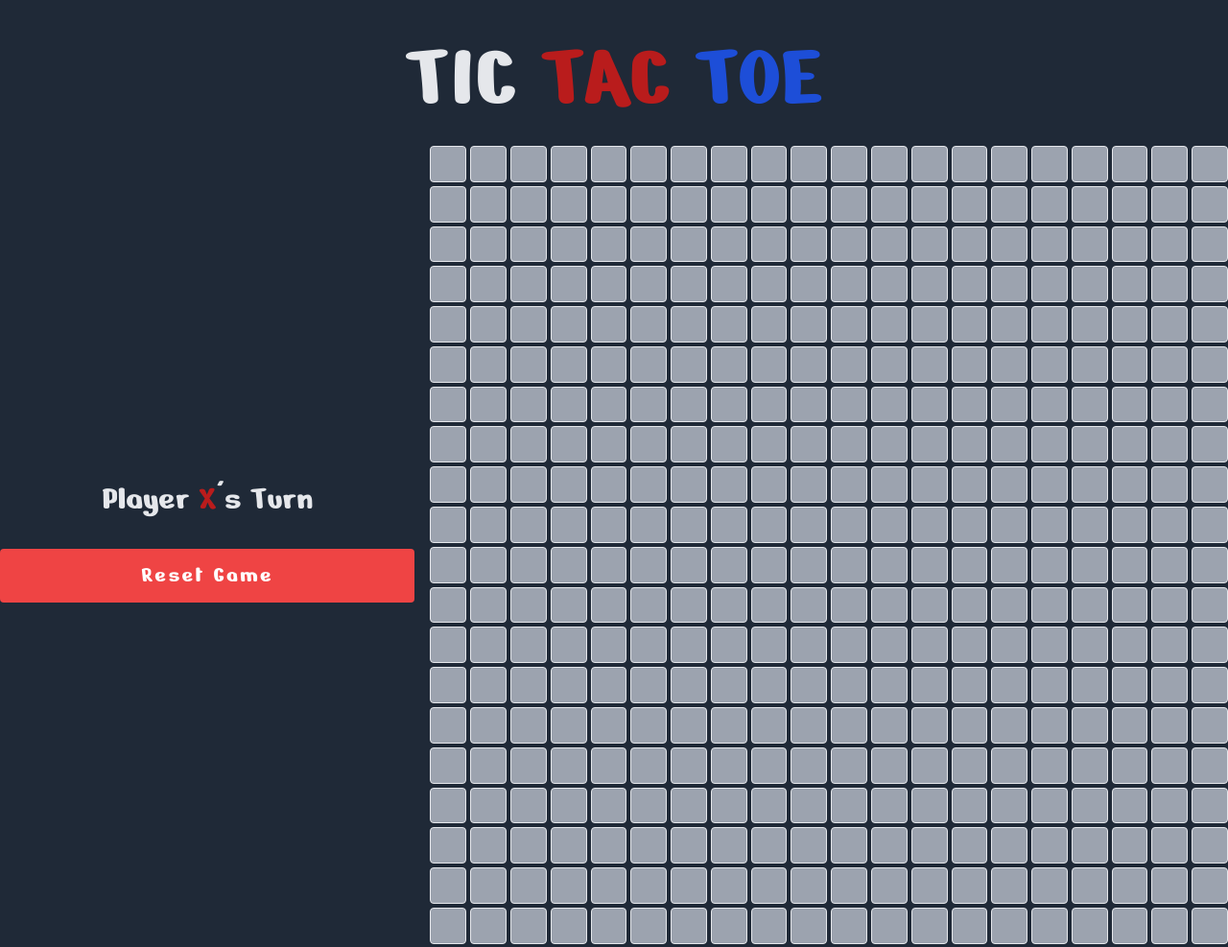
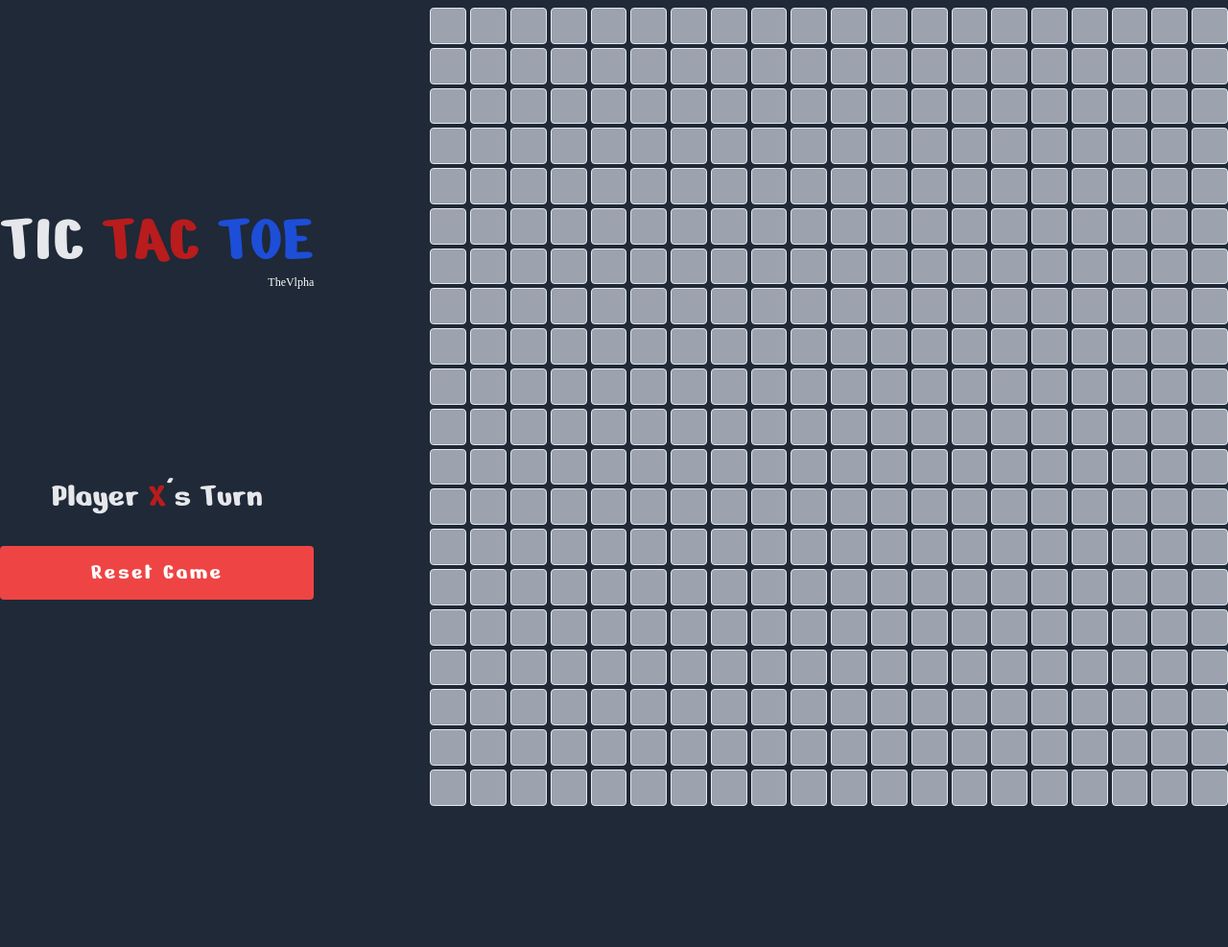
Before and after one commit to Zaiidmo/tic-tac-toe, a website: page index.html in a window 1280 px wide. Shown: the whole page at 96% size. After the commit the page ends 840 px from the top, so only its background shows below. Drawn offline with Linux system fonts and the light colour scheme; a web font is replaced by a local one.

Commit message:
Update the Interface

```diff
--- a/index.html
+++ b/index.html
@@ -22,15 +22,19 @@
     />
   </head>
 
-  <body class="bg-gray-800 py-8">
+  <body class="bg-gray-800 py-2h-screen overflow-y-hidden">
     <div class="flex flex-col items-center">
-      <h1 class="text-gray-200 font-nerko text-4xl lg:text-8xl mb-4">
+      <div
+      class="flex flex-col md:flex-row justify-between gap-4 font-nerko items-center max-w-screen-xl w-screen"
+      >
+      <div class="flex flex-col justify-evenly h-screen">
+        <div class="flex flex-col">
+          <h1 class="text-gray-200 font-nerko text-4xl lg:text-7xl ">
             TIC <span class="text-red-700">TAC</span>
             <span class="text-blue-700">TOE</span>
           </h1>
-      <div
-        class="flex flex-col md:flex-row justify-between gap-4 font-nerko items-center max-w-screen-xl w-screen"
-      >
+          <span class="text-xs text-right text-white  font-light font-finger">TheVlpha</span>
+        </div>
           <div class="flex flex-col items-center justify-evenly gap-8 w-full">
             <!-- <h2 class="text-gray-200 font-nerko text-2xl lg:text-4xl mb-4">
               Player <span id="current-player" class="text-red-700">X</span>
@@ -48,6 +52,7 @@
               Reset Game
             </button>
           </div>
+      </div>
         <div
           id="game-board"
           class="grid grid-cols-12 md:grid-cols-20 mt-2 grid-rows-20 gap-1 font-finger text-lg md:text-2xl"
```
Also changed, not shown: dist/styles.css. Lines whose indentation alone changed are shown as unchanged.
